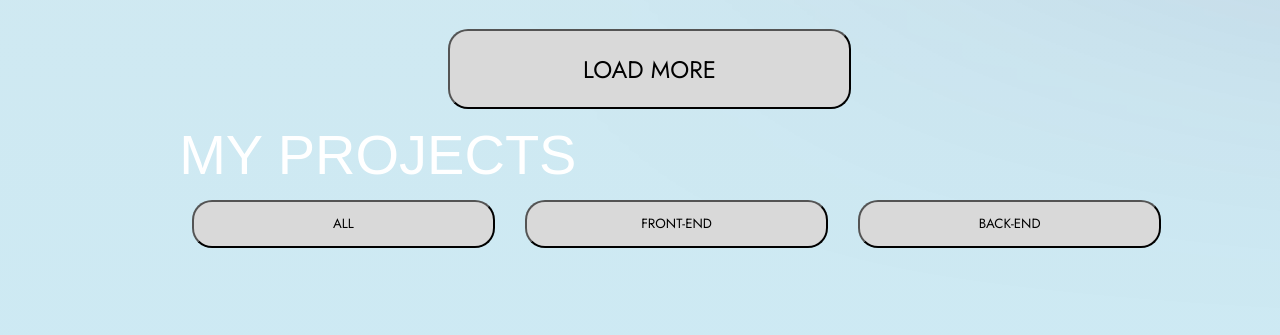
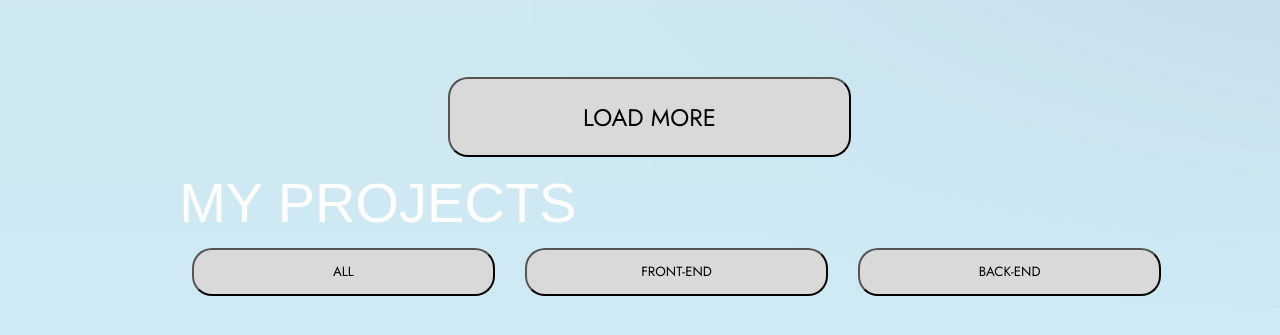
Before and after one commit to joaovictorsilva1/Portfolio, a plain HTML site: page index.html in a window 1280 px wide. Shown: the part 3474-3809 px from the top of the page. Drawn offline with Linux system fonts and the light colour scheme.

Commit message:
upt_butt

```diff
--- a/style/estilo.css
+++ b/style/estilo.css
@@ -681,7 +681,7 @@ footer {
   z-index: 6;
   position: relative;
   left: 33%;
-  bottom: 93vh;
+  bottom: 87vh;
 
 }
 
@@ -702,7 +702,7 @@ footer {
   z-index: 6;
   position: relative;
   left: 13%;
-  bottom: 93vh;
+  bottom: 87vh;
 }
 
 .carregarMais2:hover {
@@ -719,7 +719,7 @@ footer {
   z-index: 6;
   left:13%;
   margin: 1%;
-  bottom: 93vh;
+  bottom: 87vh;
 }
 
 .img_projects{
@@ -848,7 +848,6 @@ z-index: 6;
 }
 
 .text_dif3{
-
   width: 73%;
   color: rgb(118, 109, 109);
   font-family: "Jost", sans-serif;
```
